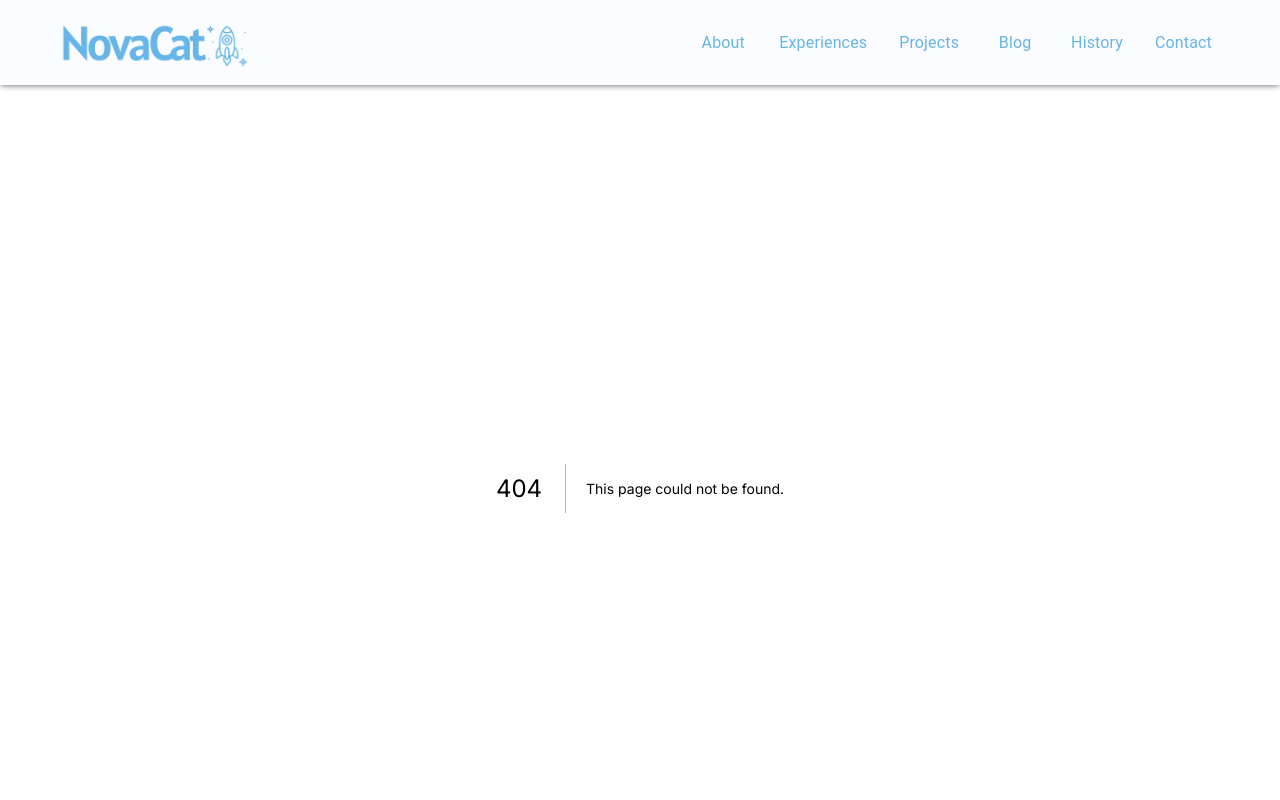
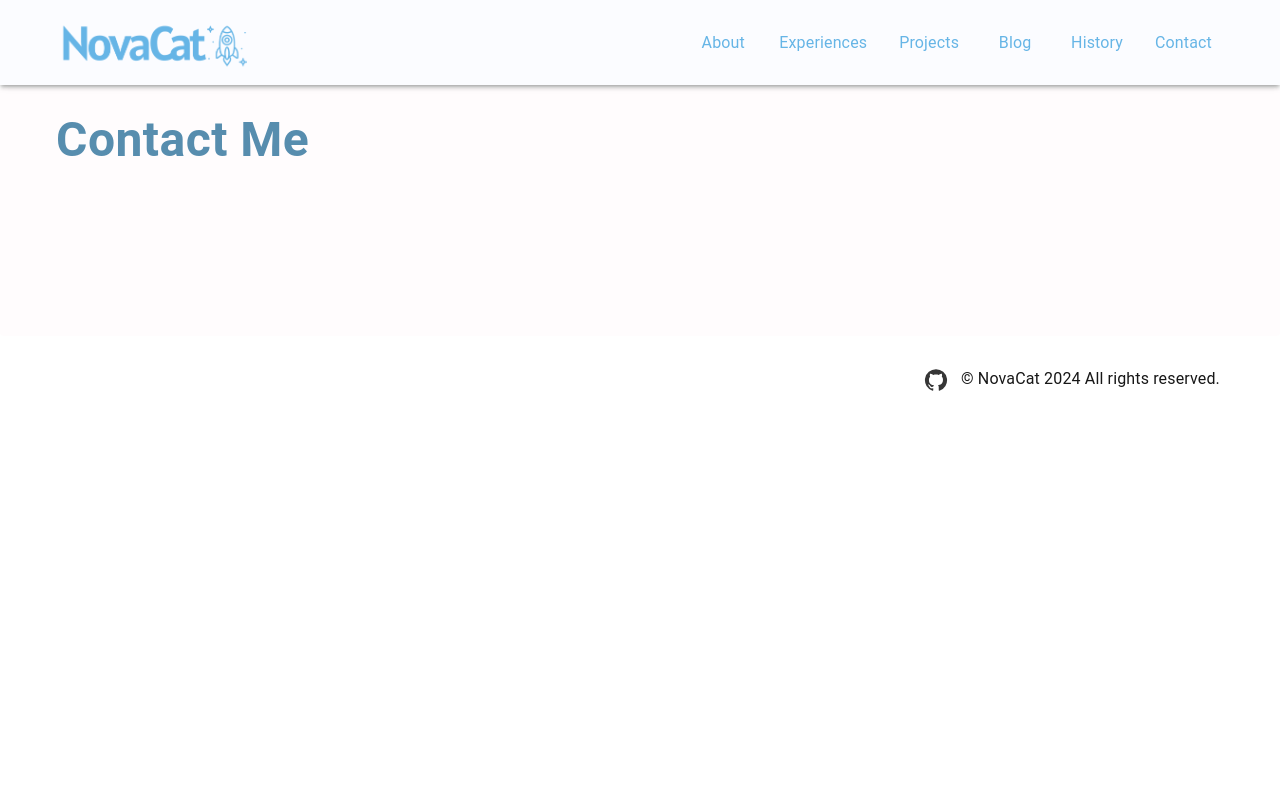
Before and after one commit to novacat25/NovaCat-Portfolio, a Next.js app: page /contact in a window 1280 px wide. Before the commit this address had no page. Shown: the top 800 px of the page. Built offline with nearby package versions, Linux system fonts and the light colour scheme.

Commit message:
[WIP]Feat: contact page

```diff
--- /dev/null
+++ b/src/components/pages/Contact/Contact.tsx
@@ -0,0 +1,9 @@
+import { useMediaQuery, useTheme } from "@mui/material"
+import { PCContactPage, SPContactPage } from "@/components/pages/Contact"
+
+export const ContactPage = () => {
+  const theme = useTheme()
+  const isPC = useMediaQuery(theme.breakpoints.up('md'))
+
+return isPC? <PCContactPage /> : <SPContactPage />
+}
--- /dev/null
+++ b/src/components/pages/Contact/PC/PCContactPage.tsx
@@ -0,0 +1,11 @@
+import { H1Typography } from "@/components/atoms/Typography"
+import { colors } from "@/styles/colors"
+import { Paper } from "@mui/material"
+
+export const PCContactPage = () => {
+  return (
+    <Paper elevation={0} sx={{ backgroundColor: colors.background.main, pt: 2, pl: 7, pb: 20 }}>
+      <H1Typography fontWeight="bold" color={colors.primary.secondary}>Contact Me</H1Typography>
+    </Paper>
+  )
+}
--- /dev/null
+++ b/src/components/pages/Contact/SP/SPContactPage.tsx
@@ -0,0 +1,11 @@
+import { H4Typography } from "@/components/atoms/Typography"
+import { colors } from "@/styles/colors"
+import { Paper } from "@mui/material"
+
+export const SPContactPage = () => {
+  return (
+    <Paper elevation={0} sx={{ backgroundColor: colors.background.main, px: 2, py: 2, pb: 6 }}>
+      <H4Typography fontWeight="bold" color={colors.primary.secondary}>Contact Me</H4Typography>
+    </Paper>
+)
+}
--- /dev/null
+++ b/src/components/pages/Contact/index.ts
@@ -0,0 +1,5 @@
+import { ContactPage } from "./Contact"
+import { PCContactPage } from "./PC/PCContactPage"
+import { SPContactPage } from "./SP/SPContactPage"
+
+export { ContactPage, PCContactPage, SPContactPage }
--- /dev/null
+++ b/src/pages/contact.tsx
@@ -0,0 +1,9 @@
+import { ContactPage } from "@/components/pages/Contact"
+
+export default function Contact() {
+  return (
+    <>
+      <ContactPage />
+    </>
+  )
+}
```
